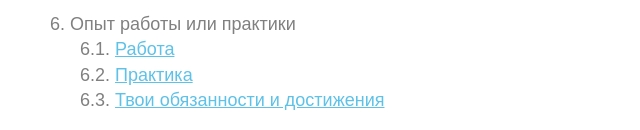
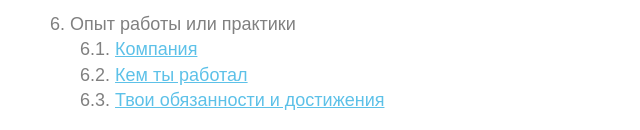
Before and after one commit to coderiver/tvoeresume, a plain HTML site: page index.html in a window 1280 px wide. Shown: the part 430-560 px from the top of the page, without its empty margins (0-640 px from the left). Drawn offline with Linux system fonts and the light colour scheme; a script that the page names is missing.

Commit message:
minor fix

```diff
--- a/index.html
+++ b/index.html
@@ -59,8 +59,8 @@
         <li>
             6. Опыт работы или практики
             <ul>
-                <li>6.1. <a href="experience.html">Работа</a></li>
-                <li>6.2. <a href="practice.html">Практика</a></li>
+                <li>6.1. <a href="practice.html">Компания</a></li>
+                <li>6.2. <a href="experience.html">Кем ты работал</a></li>
                 <li>6.3. <a href="charge.html">Твои обязанности и достижения</a></li>
             </ul>
         </li>
```
